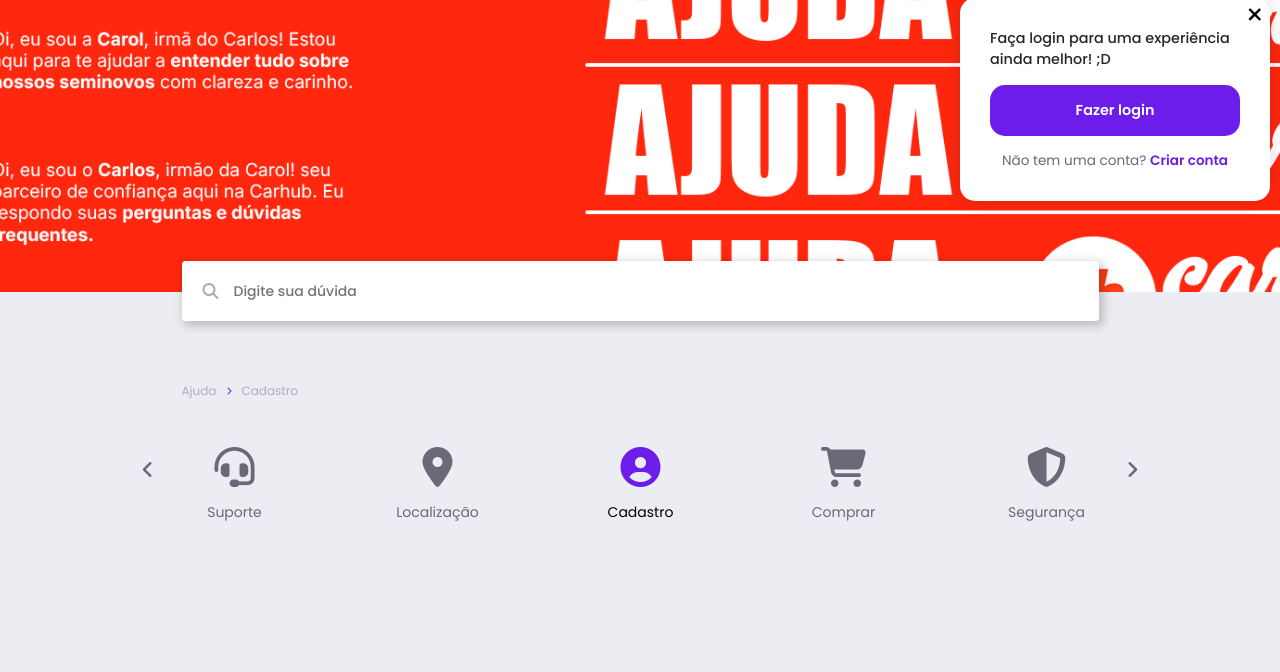
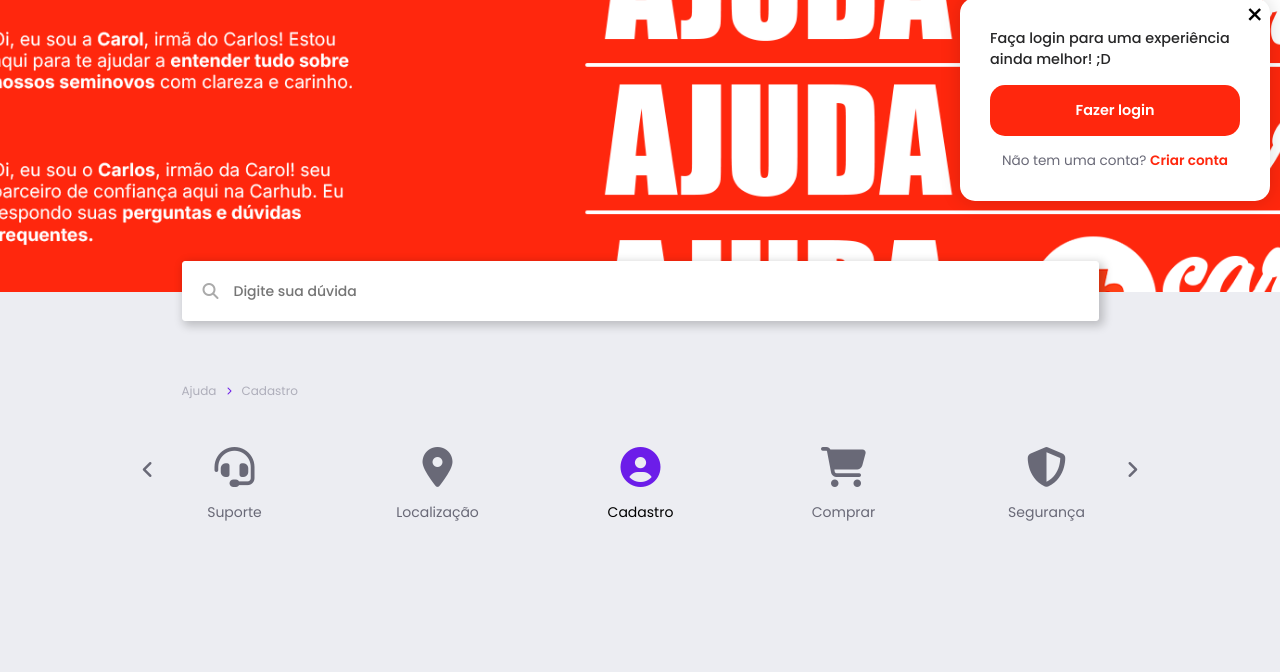
Before and after one commit to gustavmurilo/CarHub, a plain HTML site: page faq-follow.html in a window 1280 px wide. Shown: the part 77-749 px from the top of the page. Drawn offline with nearby package versions, Linux system fonts and the light colour scheme; no server answers; files whose address does not match are found by name.

Commit message:
ajuste corres

```diff
--- a/assets/css/faq-follow.css
+++ b/assets/css/faq-follow.css
@@ -12,8 +12,8 @@
 }
 
 :root {
-    --roxo: #6C1DE9;
-    --hover-roxo: #6C1DE9;
+    --roxo: #FF270D;
+    --hover-roxo: #FF270D;
     --cor-bg: #ECEDF2;
     --cor-bg-sec: #FFFFFF;
     --cor-texto: #262627;
--- a/assets/css/header-footer.css
+++ b/assets/css/header-footer.css
@@ -12,8 +12,8 @@
 }
 
 :root {
-    --roxo: #6C1DE9;
-    --hover-roxo: #6C1DE9;
+    --roxo: #FF270D;
+    --hover-roxo: #f83924;
     --cor-bg: #ECEDF2;
     --cor-bg-sec: #FFFFFF;
     --cor-texto: #262627;
--- a/assets/css/perfil.css
+++ b/assets/css/perfil.css
@@ -13,8 +13,8 @@
 
 
 :root {
-    --roxo: #6C1DE9;
-    --hover-roxo: #5a19c1;
+    --roxo: #FF270D;
+    --hover-roxo: #eb402d;
     --cor-bg: #ECEDF2;
     --cor-texto: #262627;
     --cor-texto-apagado: #AEAEBA;
```
Also changed, not shown: assets/img/banner-home.png (added).
